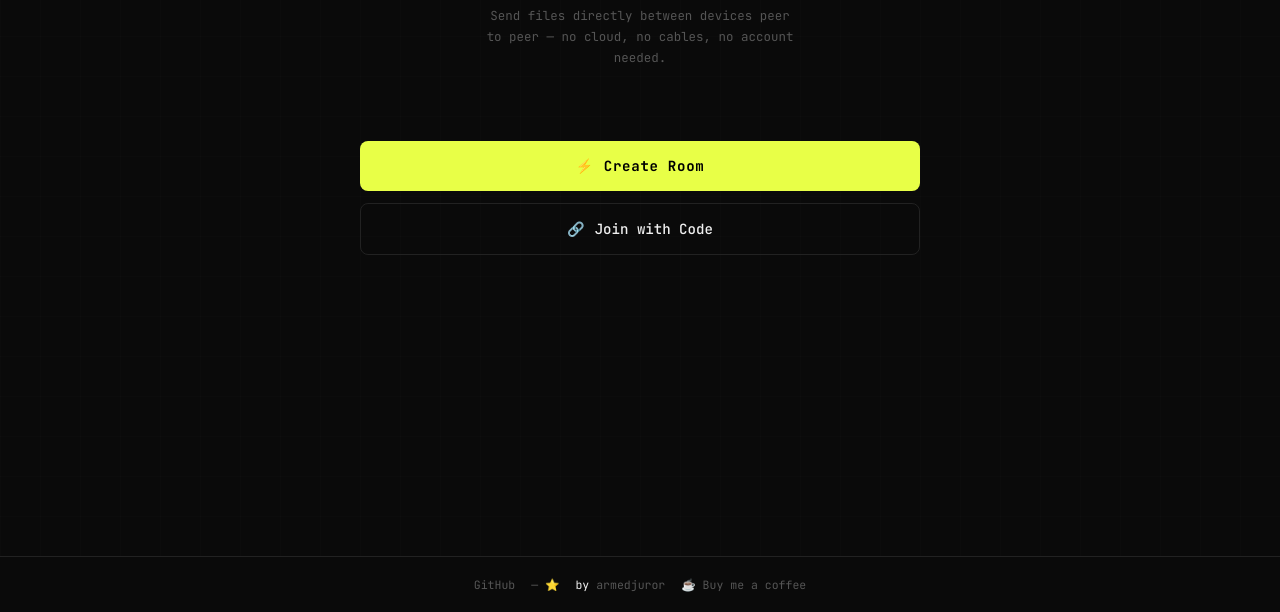
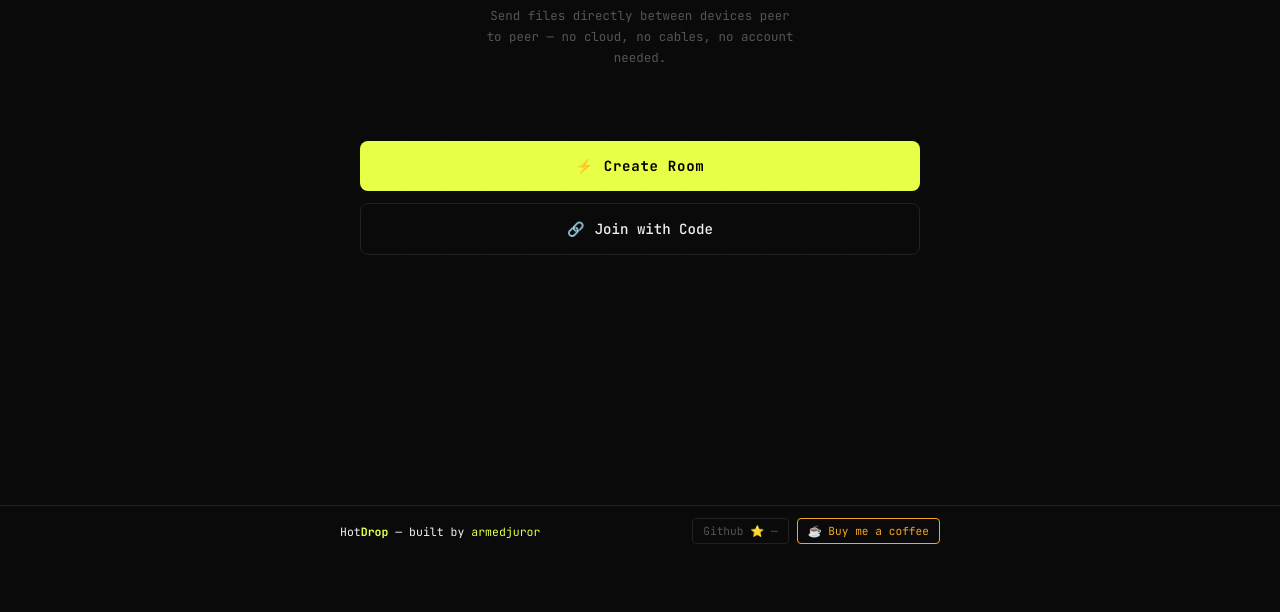
Before and after one commit to armedjuror/hotdrop, a website: page public/index.html in a window 1280 px wide. Shown: the part 244-856 px from the top of the page. Drawn offline with Linux system fonts and the light colour scheme; no server answers.

Commit message:
Footer Fixes

```diff
--- a/public/index.html
+++ b/public/index.html
@@ -386,26 +386,57 @@
     @media (max-width: 400px) {
       .room-code { font-size: 2.2rem; }
     }
+
    footer {
-     position: relative;
+  position: sticky;
+  bottom: 0;
   z-index: 1;
+  background: var(--bg);
+  border-top: 1px solid var(--border);
+  padding: 12px 20px;
+}
+
+.footer-inner {
+  max-width: 600px;
+  margin: 0 auto;
   display: flex;
   align-items: center;
-     justify-content: center;
+  justify-content: space-between;
+  gap: 12px;
   flex-wrap: wrap;
-     gap: 16px;
-     padding: 20px;
-     border-top: 1px solid var(--border);
+}
+
+.footer-brand {
   font-size: 0.72rem;
 }
 
-   footer a {
+.footer-brand span { color: var(--accent); font-weight: 700; }
+
+.footer-brand a { color: var(--accent); text-decoration: none; }
+.footer-brand a:hover { color: var(--text); }
+
+.footer-actions {
+  display: flex;
+  align-items: center;
+  gap: 8px;
+}
+
+.footer-btn {
+  font-size: 0.7rem;
+  font-family: var(--mono);
   color: var(--muted);
   text-decoration: none;
-     transition: color 0.15s;
+  border: 1px solid var(--border);
+  padding: 5px 10px;
+  border-radius: 4px;
+  transition: color 0.15s, border-color 0.15s;
+  white-space: nowrap;
 }
 
-   footer a:hover { color: var(--text); }
+.footer-btn:hover { color: var(--text); border-color: #444; }
+
+.footer-btn.coffee { color: #f5a623; border-color: #f5a623; }
+.footer-btn.coffee:hover { background: rgba(245,166,35,0.08); }
   </style>
 </head>
 <body>
@@ -504,12 +535,18 @@
 <div id="toast"></div>
 
 <footer>
-  <a href="https://github.com/armedjuror/hotdrop" target="_blank" rel="noopener">GitHub</a>
-  <a href="https://github.com/armedjuror/hotdrop" target="_blank" rel="noopener"><span id="star-count">—</span> ⭐</a>
-  <span>by <a href="https://github.com/armedjuror" target="_blank" rel="noopener">armedjuror</a></span>
-  <a href="https://buymeacoffee.com/armedjuror" target="_blank" rel="noopener">☕ Buy me a coffee</a>
+  <div class="footer-inner">
+    <span class="footer-brand">Hot<span>Drop</span> — built by <a href="https://github.com/armedjuror" target="_blank" rel="noopener">armedjuror</a></span>
+    <div class="footer-actions">
+      <a href="https://github.com/armedjuror/hotdrop-webrtc" target="_blank" rel="noopener" class="footer-btn">
+        Github ⭐ <span id="star-count">—</span>
+      </a>
+      <a href="https://buymeacoffee.com/armedjuror" target="_blank" rel="noopener" class="footer-btn coffee">
+        ☕ Buy me a coffee
+      </a>
+    </div>
+  </div>
 </footer>
-
 <script>
 // ─────────────────────────────────────────────
 // Config — auto-detects same-origin (Railway) or localhost for dev
--- a/public/sw.js
+++ b/public/sw.js
@@ -1,4 +1,4 @@
-const CACHE = 'hotdrop-v1';
+const CACHE = 'hotdrop-v2';
 const STATIC = ['/', '/index.html', '/manifest.json', '/icon-192.svg', '/icon-512.svg'];
 
 self.addEventListener('install', e => {
```
Also changed, not shown: 1 other file. Lines whose indentation alone changed are shown as unchanged.
